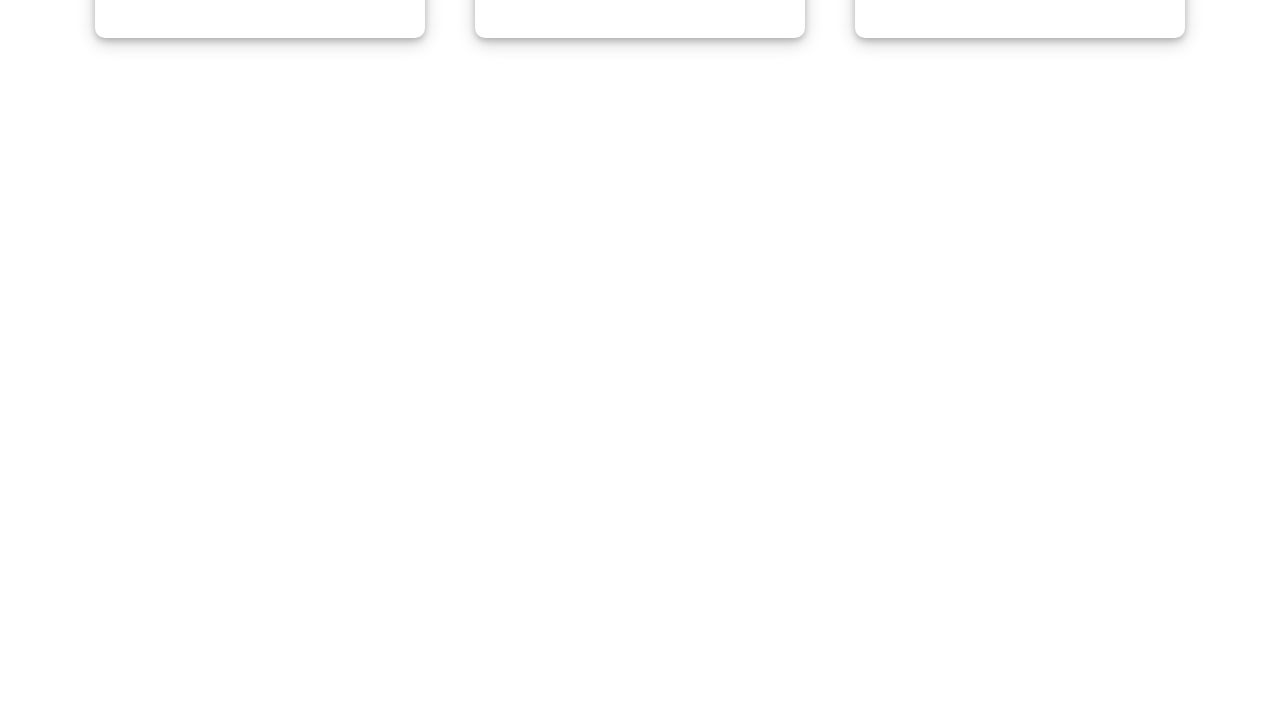
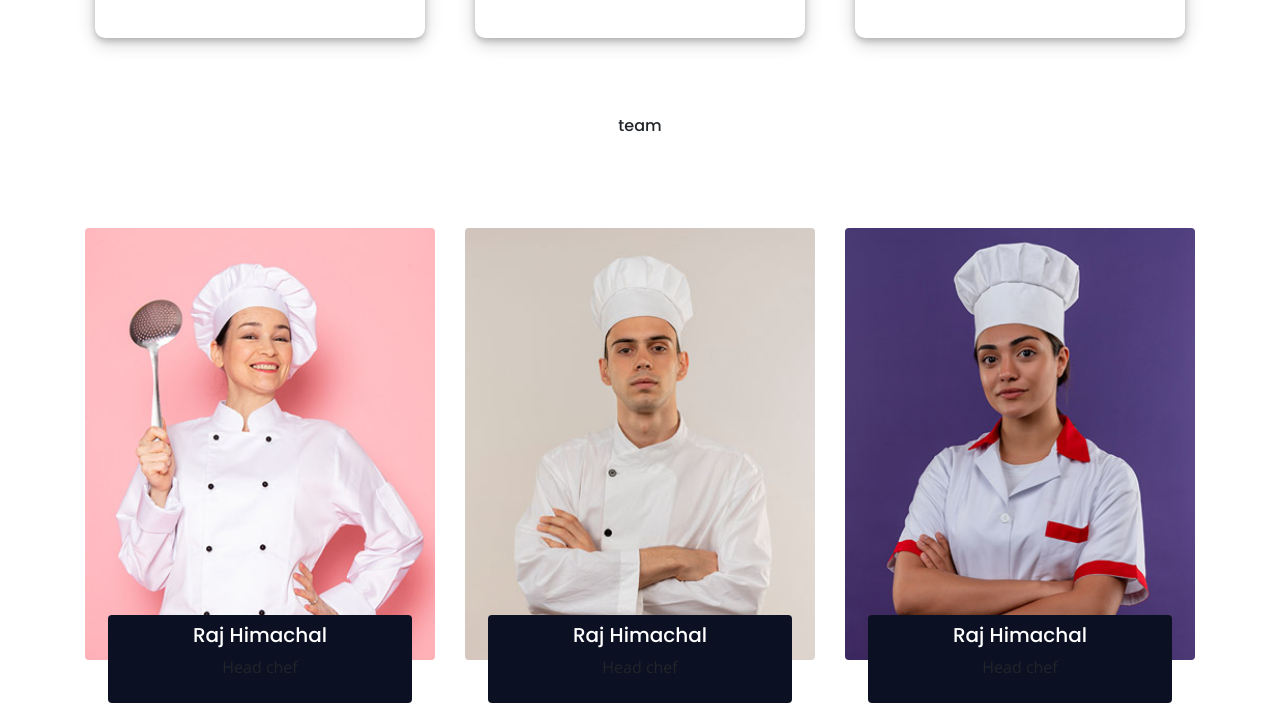
Before and after one commit to mohamed0mar/Team-Project, a plain HTML site: page index.html in a window 1280 px wide. Shown: the part 1599-2307 px from the top of the page. Before the commit the page ends 1667 px from the top, so only its background shows below. Drawn offline with nearby package versions, Linux system fonts and the light colour scheme.

Commit message:
add mohamed section

```diff
--- a/css/style.css
+++ b/css/style.css
@@ -506,9 +506,32 @@ h6,
 
 /* Glal  Mohamed section*/
 /* ----------------- */
+
 /* End of Glal  Mohamed section*/
 
 
 /* Ahmed Atef services section*/
 /* ----------------- */
 /* End of Ahmed Atef services section*/
+
+
+
+/* start mohamed omar section */
+.chef-img{
+    position: relative;
+}
+.chef-title{
+    background-color:  #0c1023;
+    width: 80%;
+    position: absolute;
+    bottom: -10%;
+    right: 10%;
+    transition: all 0.7s;
+}
+.chef:hover .chef-title{
+    background-color: #eaa023;
+    position: absolute;
+    bottom: 7%;
+    right: 10%;
+}
+/*end mohamed omar section */
--- a/index.html
+++ b/index.html
@@ -206,6 +206,47 @@
 
      <section>
           <!-- mohamed mahmoud -->
+          <div id="team" class="container ">
+               <div class="mt-5">
+                   <h6 class="h6global text-center">team</h6>
+                   <h4 class="text-center  text-white">Our Chefs</h4>
+               </div>
+               <div class="row">
+                   <div class="col-md-4 my-5">
+                       <div class="chef ">
+                           <div class="chef-img">
+                               <img class="rounded w-100" src="images/team/1.jpg">
+                           </div>
+                           <div class="chef-title text-center rounded p-2">
+                               <h5 class="text-white">Raj Himachal</h5>
+                               <p>Head chef</p>
+                           </div>
+                       </div>
+                   </div>
+                   <div class="col-md-4  my-5">
+                       <div class="chef ">
+                           <div class="chef-img">
+                               <img class="w-100 rounded" src="images/team/2.jpg">
+                           </div>
+                           <div class="chef-title text-center rounded p-2">
+                               <h5 class="text-white">Raj Himachal</h5>
+                               <p>Head chef</p>
+                           </div>
+                       </div>
+                   </div>
+                   <div class="col-md-4  my-5">
+                       <div class="chef ">
+                           <div class="chef-img">
+                               <img class="w-100 rounded" src="images/team/3.jpg">
+                           </div>
+                           <div class="chef-title text-center rounded p-2">
+                               <h5 class="text-white">Raj Himachal</h5>
+                               <p>Head chef</p>
+                           </div>
+                       </div>
+                   </div>
+               </div>
+           </div>
      </section>
 
 
```
Also changed, not shown: images/team/1.jpg (added), images/team/2.jpg (added), images/team/3.jpg (added).
